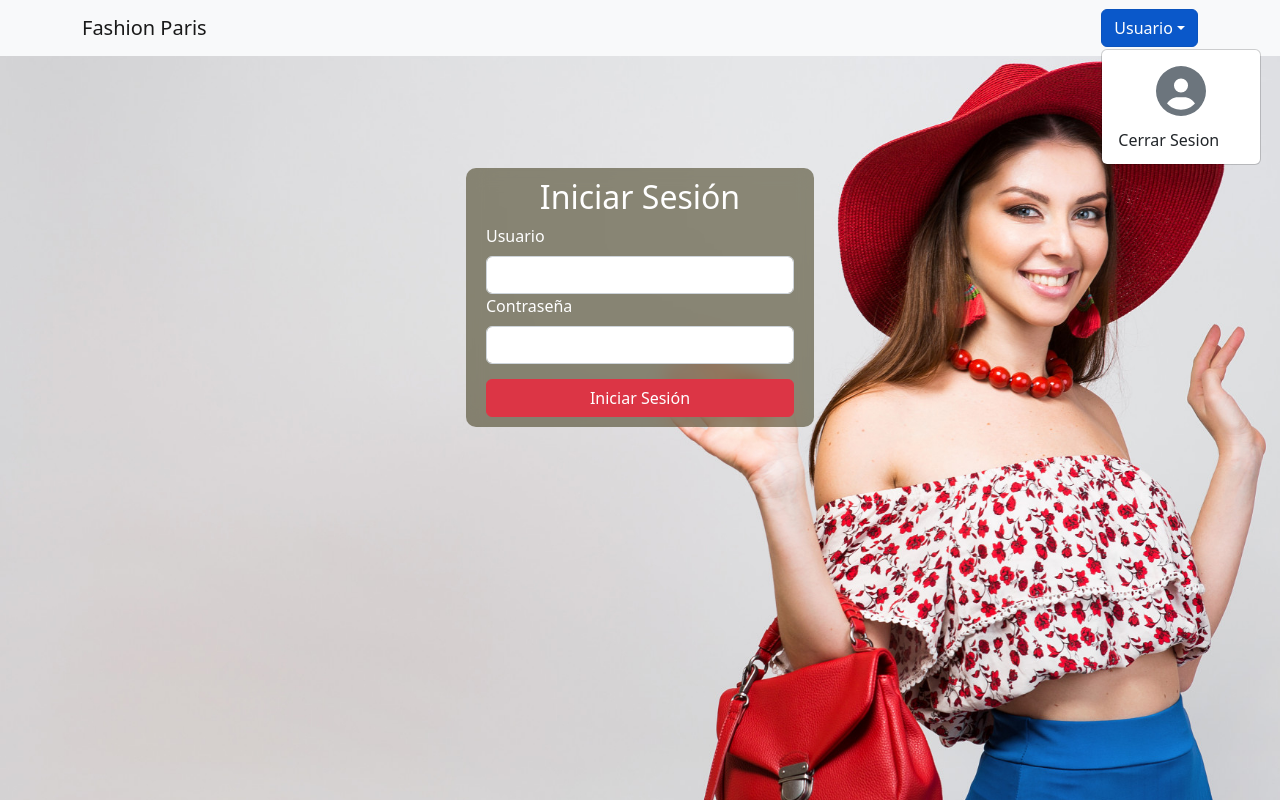
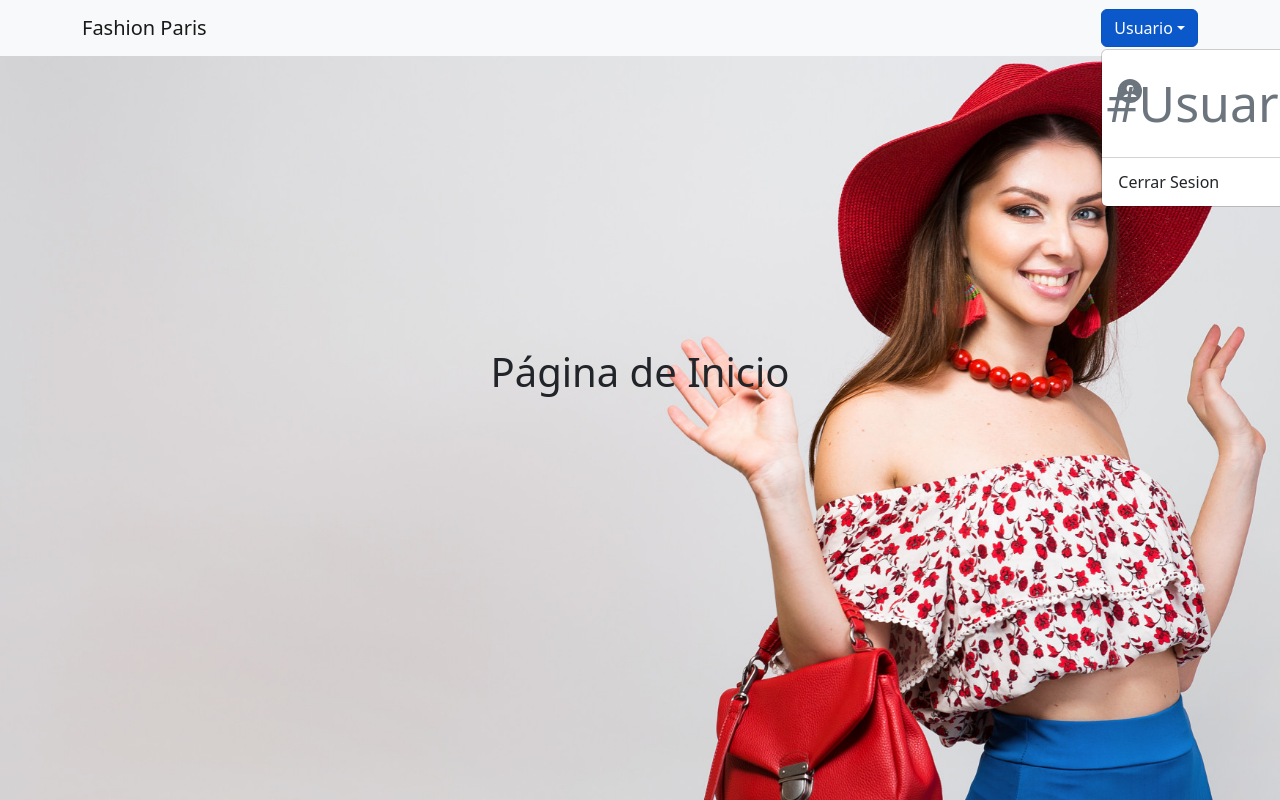
Before and after one commit to Mar1889/FashionParis25, a React (Create React App) app in the folder clientes_front/: page / in a window 1280 px wide. Both pictures are taken after a click on the button "Usuario". Built offline with nearby package versions, Linux system fonts and the light colour scheme.

Commit message:
Add router

```diff
--- a/clientes_front/package.json
+++ b/clientes_front/package.json
@@ -13,6 +13,7 @@
     "react": "^18.2.0",
     "react-bootstrap": "^2.5.0",
     "react-dom": "^18.2.0",
+    "react-router-dom": "^6.4.3",
     "react-scripts": "5.0.1",
     "web-vitals": "^2.1.4"
   },
--- a/clientes_front/src/App.js
+++ b/clientes_front/src/App.js
@@ -2,7 +2,7 @@
 import './App.css';
 import 'bootstrap/dist/css/bootstrap.min.css';
 import {Container} from 'react-bootstrap';
-import Login  from './components/login/login';
+import AppRoutes  from './components/router/router';
 import Menu  from './components/navbar/navbar';
 
 function App() {
@@ -10,7 +10,7 @@ function App() {
     <div className="App">
         <Menu />
       <Container>
-        <Login />
+        <AppRoutes />
       </Container>
     </div>
   );
--- /dev/null
+++ b/clientes_front/src/components/index/index.js
@@ -0,0 +1,16 @@
+import React from 'react';
+
+export default class inicio extends React.Component {
+    constructor(props) {
+        super(props);
+        this.state ={};
+    }
+    state = {  }
+    render() {
+        return (
+            <h1 style={{marginTop: 300}}>
+                <br/> Página de Inicio
+            </h1>
+        );
+    }
+}
--- a/clientes_front/src/components/navbar/navbar.js
+++ b/clientes_front/src/components/navbar/navbar.js
@@ -5,6 +5,7 @@ import {
     DropdownButton,
     Nav,
     Navbar,
+    Row,
 } from 'react-bootstrap';
 import { FontAwesomeIcon } from '@fortawesome/react-fontawesome';
 import { faUserCircle } from '@fortawesome/free-solid-svg-icons';
@@ -18,7 +19,7 @@ export default class Menu extends React.Component {
 
     render() {
         return (
-        <Navbar id="navbar" bg="light" variant="light">
+        <Navbar fixed="top" id="navbar" bg="light" variant="light">
         <Container>
             <Navbar.Brand href="#home">
                 Fashion Paris <span id="usuario-sub-branm"></span>
@@ -34,8 +35,14 @@ export default class Menu extends React.Component {
                 id="dropdown-basic-button"
                 title="Usuario">
                 <Dropdown.Header id="dropdown-header">
-                    <FontAwesomeIcon icon={faUserCircle}></FontAwesomeIcon>
+                    <Row>
+                        <FontAwesomeIcon icon={faUserCircle}></FontAwesomeIcon>
+                    </Row>
+                    <Row>
+                        #Usuario#
+                    </Row>
                 </Dropdown.Header>
+                <Dropdown.Divider />
                 <Dropdown.Item href="#/action-1">Cerrar Sesion</Dropdown.Item>
                 {/* <Dropdown.Item href="#/action-2">Another action</Dropdown.Item>
                 <Dropdown.Item href="#/action-3">Something else</Dropdown.Item> */}
--- /dev/null
+++ b/clientes_front/src/components/router/router.js
@@ -0,0 +1,19 @@
+import React from 'react';
+import { BrowserRouter as Router, Routes, Route} from 'react-router-dom';
+import Login from '../login/login';
+import Inicio from '../index/index';
+
+export default function AppRoutes(){
+    return(
+        <Router>
+            <Routes>
+                <Route exact path='/login' element={<Login/>} />
+                <Route exact path='/' element={<Inicio/>} />
+                <Route exact path='/index' element={<Inicio/>} />
+                <Route path='/*' element={ (
+                    <h1 style={{marginTop:300}}> 404 <br/> pagina no encontrada</h1>
+                )} />
+            </Routes>
+        </Router>
+    )
+}
```
Also changed, not shown: 1 other file (tests, documents, lock files or other folders).
